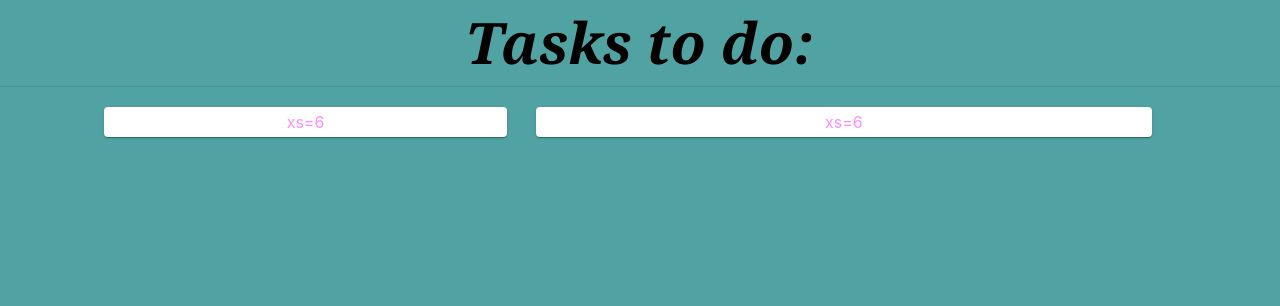
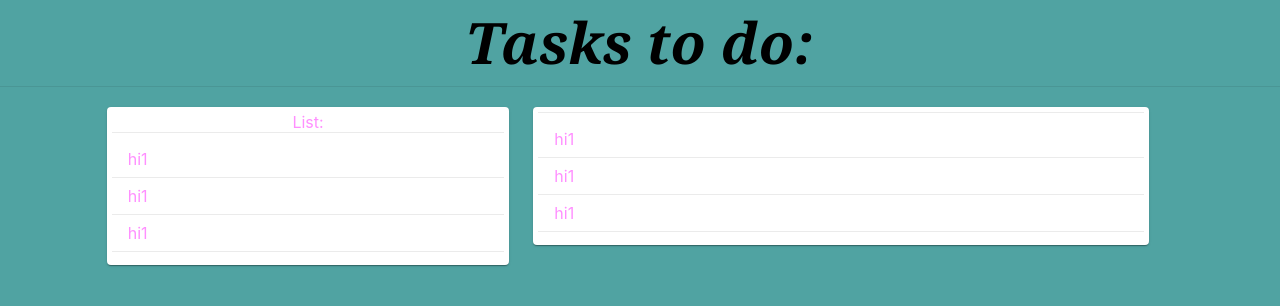
Before and after one commit to GaussNajera245/to-do-list, a React (Create React App) app: page / in a window 1280 px wide. Shown: the top 306 px of the page. Built offline with nearby package versions, Linux system fonts and the light colour scheme.

Commit message:
checkpoint

```diff
--- a/src/App.js
+++ b/src/App.js
@@ -1,27 +1,12 @@
 import React from 'react';
 import Mcard from './components/Card';
 import './App.css';
-import { createMuiTheme, ThemeProvider } from '@material-ui/core/styles';
-import Typography from '@material-ui/core/Typography';
-import Divider from '@material-ui/core/Divider';
-
-
-
-const theme = createMuiTheme({
-  typography: {
-      fontSize: 50,
-      fontFamily: 'Noto Serif',
-  },
-});
-
+import Header from './components/Header'
 
 function App() {
   return (
     <div className="App">
-      <ThemeProvider theme={theme}>
-          <Typography>Tasks to do:</Typography>
-      </ThemeProvider>
-      <Divider light />
+          <Header title='Tasks to do:' />
         <br></br>
       <Mcard />
     </div>
--- /dev/null
+++ b/src/components/Box.jsx
@@ -0,0 +1,50 @@
+import React from 'react';
+import { makeStyles } from '@material-ui/core/styles';
+
+import Paper from '@material-ui/core/Paper';
+import Grid from '@material-ui/core/Grid';
+import Divider from '@material-ui/core/Divider';
+import List from '@material-ui/core/List';
+import ListItem from '@material-ui/core/ListItem';
+
+const useStyles = makeStyles({
+    paper: {
+        padding: '5px',
+        textAlign: 'center',
+        color: "#FF8FFF",
+        maxHeight: "67vh",
+        overflow: 'auto'
+    }
+});
+
+function ListTileg(props){
+    return(
+        <div className="listTileg">
+            <ListItem button>
+                {props.title}
+            </ListItem>
+            <Divider light />
+        </div>
+    );
+}
+
+
+function Box(props){
+
+    const classes = useStyles();
+    return(
+        <Grid item sm={props.size}>
+            <Paper className={classes.paper}  >
+                {props.listName}
+                <Divider light />
+                <List>
+                    <ListTileg title="hi1"/>
+                    <ListTileg title="hi1"/>
+                    <ListTileg title="hi1"/>
+                </List>
+            </Paper>
+        </Grid>
+    );
+}
+
+export default Box;
--- a/src/components/Card.jsx
+++ b/src/components/Card.jsx
@@ -2,7 +2,11 @@ import React from 'react';
 import { makeStyles } from '@material-ui/core/styles';
 import Paper from '@material-ui/core/Paper';
 import Grid from '@material-ui/core/Grid';
-
+import Divider from '@material-ui/core/Divider';
+import List from '@material-ui/core/List';
+import ListItem from '@material-ui/core/ListItem';
+import Hidden from '@material-ui/core/Hidden';
+import Box from './Box'
 
 const useStyles = makeStyles({
     root: {
@@ -16,8 +20,25 @@ const useStyles = makeStyles({
         padding: '5px',
         textAlign: 'center',
         color: "#FF8FFF",
+        maxHeight: "67vh",
+        overflow: 'auto'
     }
 });
+
+function ListTileg(props){
+    return(
+        <div className="listTileg">
+            <ListItem button>
+                {props.title}
+            </ListItem>
+            <Divider light />
+        </div>
+    );
+}
+
+
+const allToDos = [];
+allToDos.push(<ListTileg title="hi"/>);
 
 
 function Mcard() {
@@ -26,15 +47,45 @@ function Mcard() {
         <div>
 
             <Grid className={classes.root}>
+                <Grid  justify="center" container sm={12} spacing={3}>
+                    <Box  listName="List:" size="4" />
 
-                <Grid  justify="center" container xs={12} spacing={3}>
-                    <Grid item xs={4}>
-                        <Paper className={classes.paper}>xs=6</Paper>
-                    </Grid>
-                    <div className={classes.fakePad}></div>
-                    <Grid item xs={6}>
-                        <Paper className={classes.paper}>xs=6</Paper>
-                    </Grid>
+                    <Box  size="6" />
+
+
+
+
+
+
+
+
+                    {/* <Grid item sm={4}>
+                        <Paper className={classes.paper} >
+                            Lists:
+                        <Divider light />
+                             <List>
+                                <ListItem button>
+                                    jdialjdsia
+                                </ListItem>
+                                <Divider light />
+                                <ListItem button>
+                                    jdialjdsia
+                                </ListItem>
+                                <Divider light />
+                            </List>
+                        </Paper>
+                    </Grid> */}
+
+                    {/* <div className={classes.fakePad}></div> */}
+                    {/* <Grid item sm={6}>
+                        <Paper className={classes.paper}>
+                            <List>
+                                <ListItem button>
+                                    click on me
+                                </ListItem>
+                            </List>
+                        </Paper>
+                    </Grid> */}
                 </Grid>
             </Grid>
         </div>
--- /dev/null
+++ b/src/components/Header.jsx
@@ -0,0 +1,25 @@
+import React from 'react';
+import { createMuiTheme, ThemeProvider } from '@material-ui/core/styles';
+import Typography from '@material-ui/core/Typography';
+import Divider from '@material-ui/core/Divider';
+
+const theme = createMuiTheme({
+  typography: {
+      fontSize: 50,
+      fontFamily: 'Noto Serif',
+  },
+});
+
+function Header(props){
+    return (
+        <div className="header">
+            <ThemeProvider theme={theme}>
+            <Typography>{props.title}</Typography>
+            </ThemeProvider>
+            <Divider light />
+        </div>
+    );
+}
+
+
+export default Header;
```
